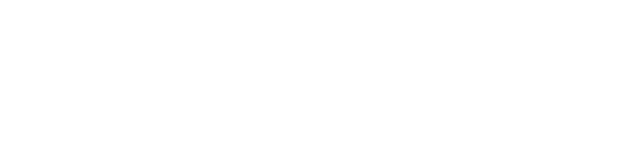
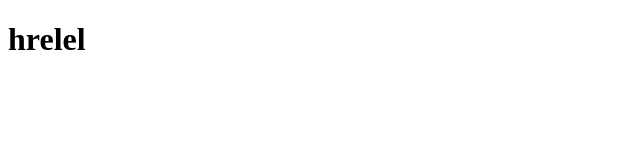
Before and after one commit to Ganeshbjamkar/Sharpener_program, a plain HTML site: page newbranchgir.html in a window 1280 px wide. Shown: the whole page, without its empty margins (0-640 px from the left). Drawn offline with Linux system fonts and the light colour scheme.

```diff
--- a/newbranchgir.html
+++ b/newbranchgir.html
@@ -7,6 +7,8 @@
     <title>Document</title>
 </head>
 <body>
+    <H1>hrelel
 
+    </H1>
 </body>
 </html>
```
